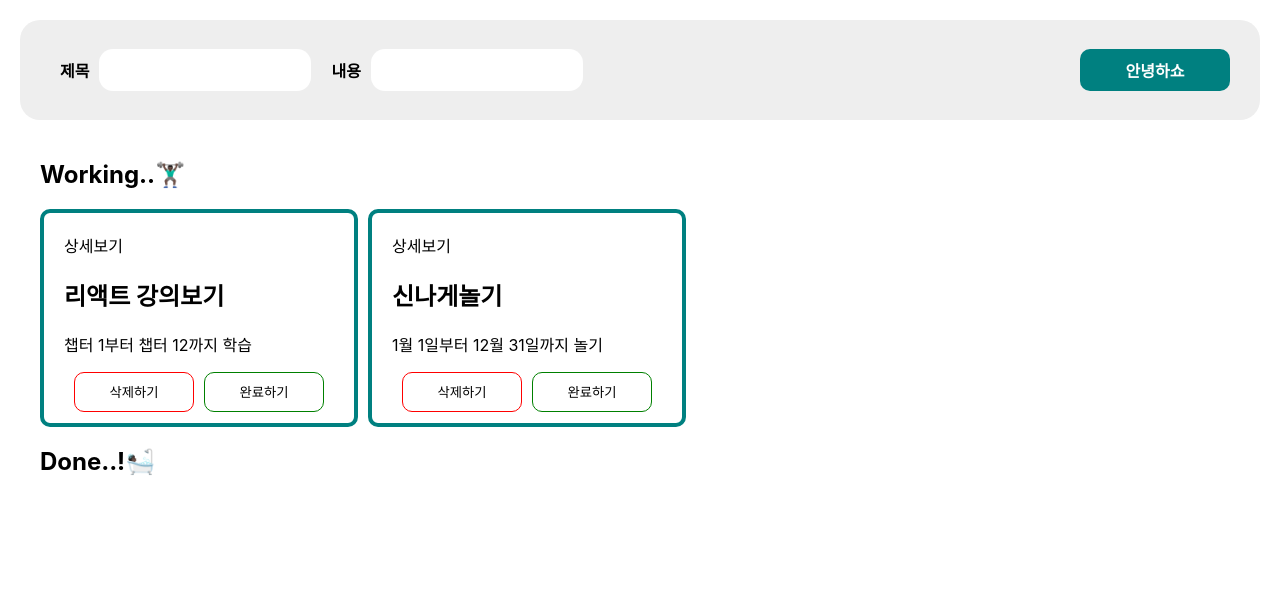
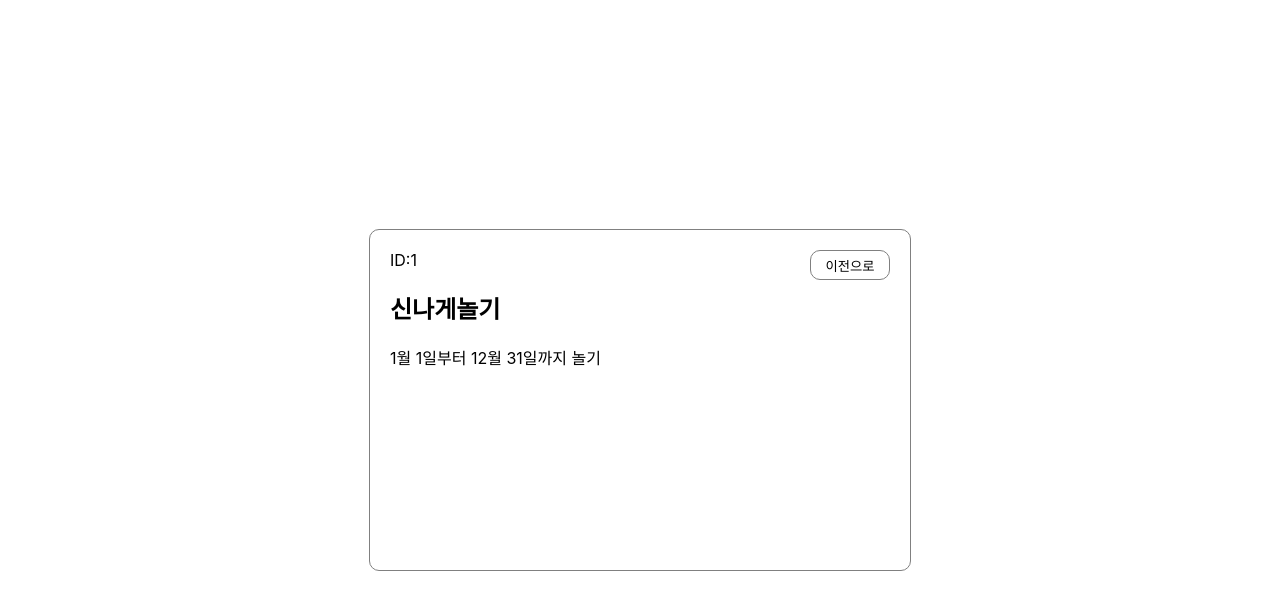
Before and after one commit to Moozzang-Bassman/todo2, a React (Create React App) app: page /detail/1 in a window 1280 px wide. Shown: the top 610 px of the page. Built offline with nearby package versions, Linux system fonts and the light colour scheme.

Commit message:
상세페이지 기능

```diff
--- a/src/App.js
+++ b/src/App.js
@@ -101,8 +101,8 @@ function App() {
   return (
     <>
       <Routes>
-        <Route path='/detail' element={<Detail></Detail>}></Route>
-      </Routes>
+        <Route path='/detail/:id' element={<Detail></Detail>}></Route>
+        <Route path='/' element={<>
           <StBox>
             <StP>제목</StP><StInputBox value={title} onChange={(e) => {
               setTitle(e.target.value)
@@ -137,7 +137,7 @@ function App() {
               }).map((item) => {
                 return <CardBox key={item.id}>
                   <StSpan onClick={() => {
-                navigate('/detail')
+                    navigate(`/detail/${item.id}`)
 
                   }}>상세보기</StSpan>
                   <h2>{item.title}</h2>
@@ -192,9 +192,9 @@ function App() {
               {state.user.filter((item) => {
                 return (item.isDone === true)
               }).map((item) => {
-            return <CardBox>
+                return <CardBox key={item.id}>
                   <StSpan onClick={() => {
-                navigate('/detail')
+                    navigate(`/detail/${item.id}`)
                   }}>상세보기</StSpan>
                   <h2>{item.title}</h2>
                   <p>{item.body}</p>
@@ -210,7 +210,10 @@ function App() {
 
 
             </CardContainer>
-      </StInnerBox></>
+          </StInnerBox>
+        </>}></Route>
+      </Routes>
+    </>
   )
 }
 
--- a/src/pages/Detail.js
+++ b/src/pages/Detail.js
@@ -38,20 +38,26 @@ function Detail() {
 
   const navigate = useNavigate();
 
+
+
   // const matchItem = item.find((x) => {
   //     return x.id === +id;
   // })
-  const params = useParams();
+  const { id } = useParams();
 
+  const foundTodo = state.find((x) => {
+    return x.id === +id
+  })
 
+  console.log(foundTodo)
   return (
     < DetailContainer >
       <DetailBox>
-        ID:0 <DetailButton onClick={() => {
+        ID:{foundTodo.id} <DetailButton onClick={() => {
           navigate('/');
         }}>이전으로</DetailButton>
-        <h2>ㅎㅎㅎ</h2>
-        <p>헤헤</p>
+        <h2>{foundTodo.title}</h2>
+        <p>{foundTodo.body}</p>
       </DetailBox>
     </DetailContainer >
 
--- a/src/store.js
+++ b/src/store.js
@@ -1,4 +1,5 @@
 import { configureStore, createSlice, current } from '@reduxjs/toolkit'
+import { useParams } from 'react-router-dom'
 
 
 let user = createSlice({
@@ -14,6 +15,11 @@ let user = createSlice({
         title: "신나게놀기",
         body: "1월 1일부터 12월 31일까지 놀기",
         isDone: false
+    }, {
+        id: 2, // id는 모두 고유값이어야 합니다.
+        title: "과제 완성하기",
+        body: "목요일 이전까지 lv3완료하기",
+        isDone: false
     }],
 
 
@@ -23,13 +29,7 @@ let user = createSlice({
             state[action.payload].isDone = !state[action.payload].isDone
         },
         deleteCardBox(state, action) {
-            state = state.filter((item) => {
-                if (item.id !== action.payload) {
-                    return {
-                        ...item
-                    }
-                } console.log(current(item))
-            })
+
 
         },
         addCardBox(state, action) {
```
Lines whose indentation alone changed are shown as unchanged.
